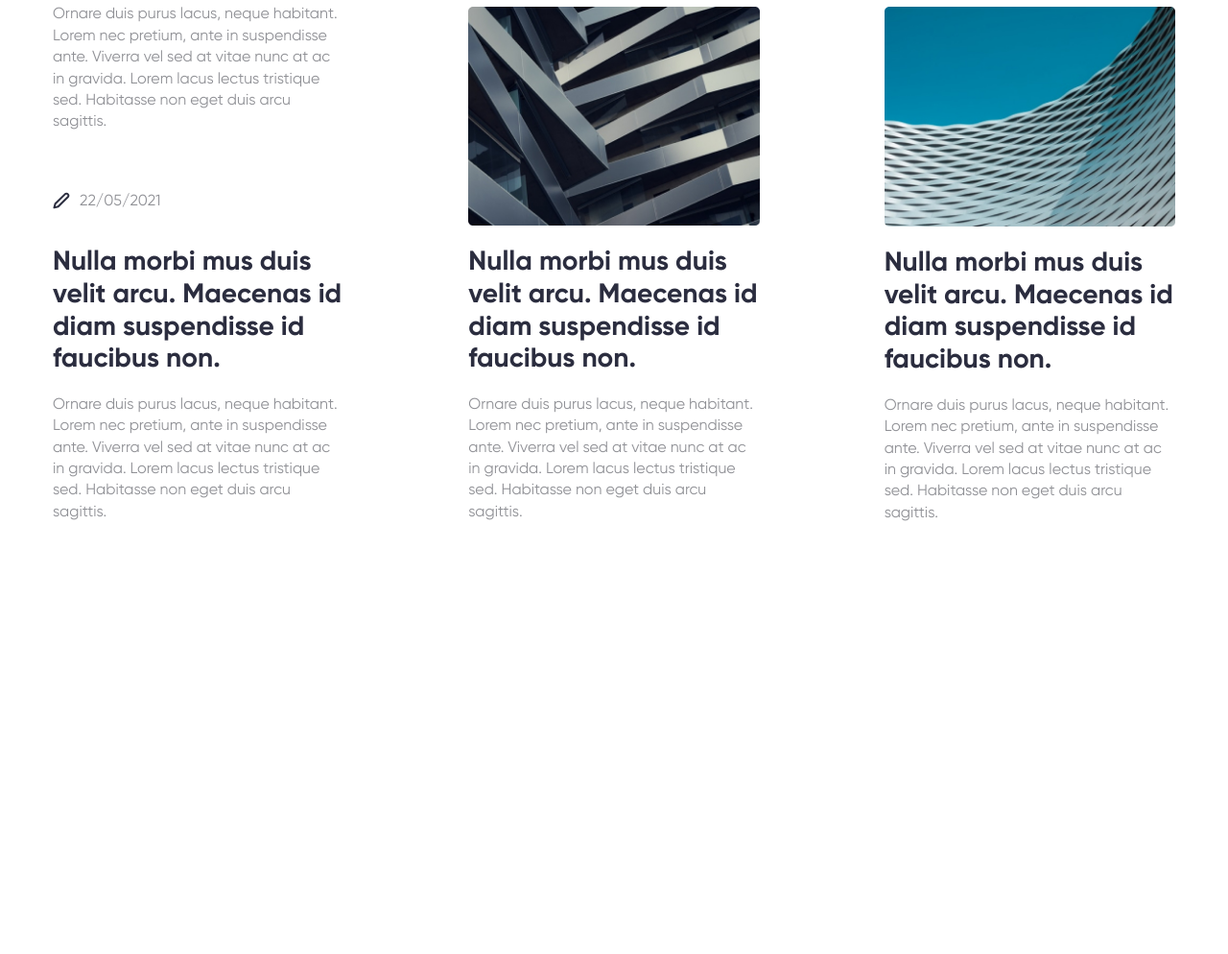
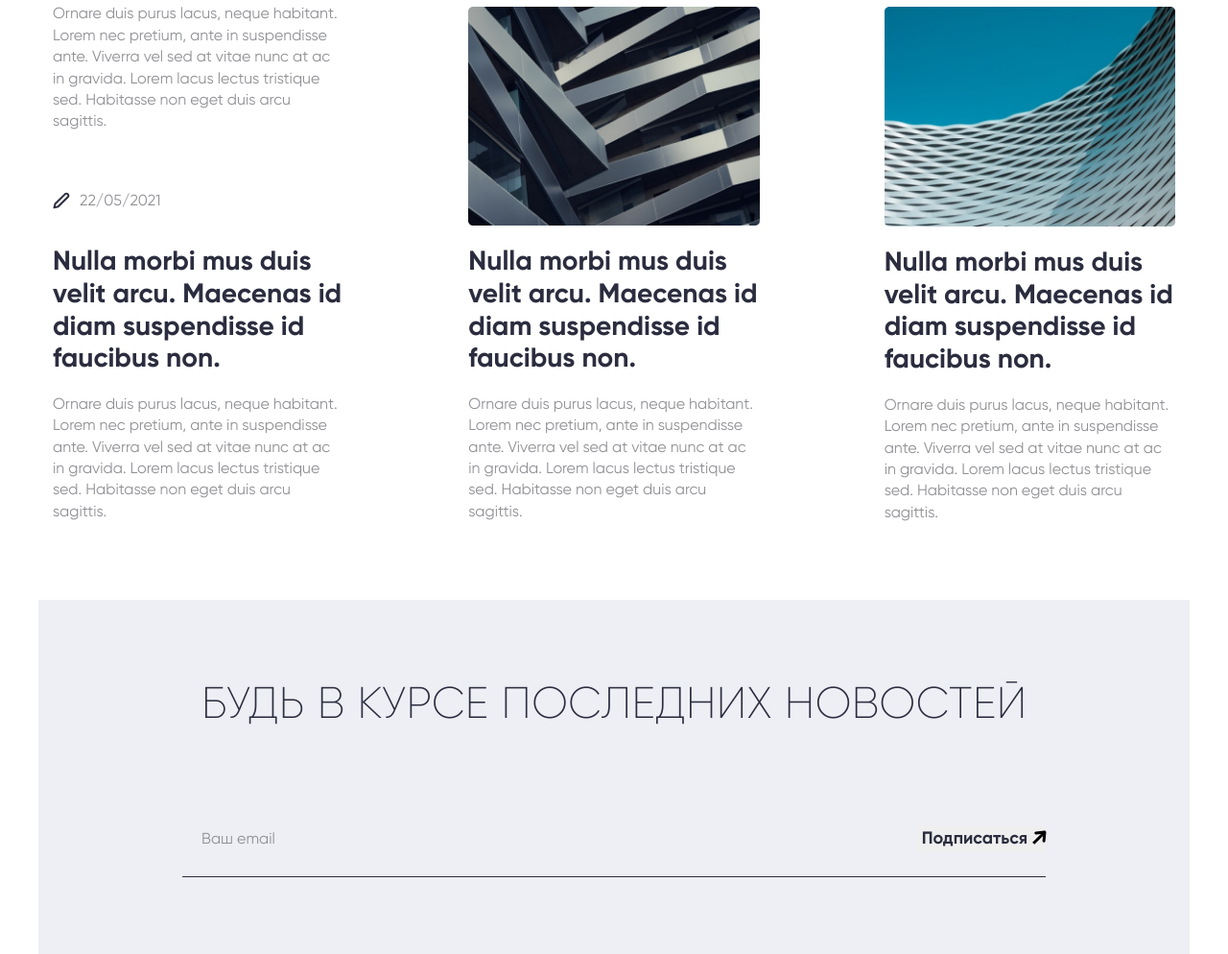
Before and after one commit to YuraPaisanidi/Termek, a plain HTML site: page app/index.html in a window 1280 px wide. Shown: the part 2593-3587 px from the top of the page at 96% size. Before the commit the page ends 3138 px from the top, so only its background shows below. Drawn offline with Linux system fonts and the light colour scheme.

Commit message:
email section

```diff
--- a/app/index.html
+++ b/app/index.html
@@ -234,7 +234,7 @@
 
 			<div class="objects__header container">
 				<h2 class="objects__title h2">Наши объекты</h2>
-				<a href="#" class="objects__link more-btn">
+				<a href="#" class="objects__link arrow-btn">
 					<p>Смотреть все</p>
 					<span></span>
 				</a>
@@ -282,7 +282,7 @@
 
 			<div class="news__header">
 				<h2 class="news__title h2">Новости и публикации</h2>
-				<a href="#" class="news__link more-btn">
+				<a href="#" class="news__link arrow-btn">
 					<p>Смотреть все</p>
 					<span></span>
 				</a>
@@ -453,6 +453,21 @@
 				</div>
 
 
+			</div>
+
+		</section>
+
+		<section class="email container">
+
+			<div class="email__content">
+				<h2 class="email__title h2">Будь в курсе Последних новостей</h2>
+				<form class="email__input">
+					<input type="email" placeholder="Ваш email">
+					<button class="email__btn arrow-btn">
+						<p>Подписаться</p>
+						<span></span>
+					</button>
+				</form>
 			</div>
 
 		</section>
--- a/app/sass/main.sass
+++ b/app/sass/main.sass
@@ -64,7 +64,7 @@
 	+r(767)
 		font-size: 32px
 
-.more-btn
+.arrow-btn
 	display: flex
 	align-items: center
 	font-size: 18px
@@ -591,6 +591,13 @@
 
 
 .news
+	margin-bottom: 200px
+
+	+r(1440)
+		margin-bottom: 80px
+
+	+r(767)
+		margin-bottom: 50px
 
 	&__header
 		display: flex
@@ -655,6 +662,41 @@
 
 			+r(992)
 				font-size: 18px
+
+
+.email
+	background: $lightBg
+	padding: 80px 150px
+
+	+r(767)
+		padding: 40px 80px
+
+	+r(480)
+		padding: 20px
+
+	&__title
+		margin-bottom: 100px
+
+		+r(767)
+			margin-bottom: 50px
+
+	&__input
+		display: flex
+		justify-content: space-between
+		width: 100%
+		padding-bottom: 25px
+		border-bottom: 1px solid $title
+
+		input
+			width: 100%
+			border: none
+			background: transparent
+			padding-left: 20px
+
+		button
+			border: none
+
+
 
 .footer
 	&__container
```
Also changed, not shown: app/css/app.min.css.
